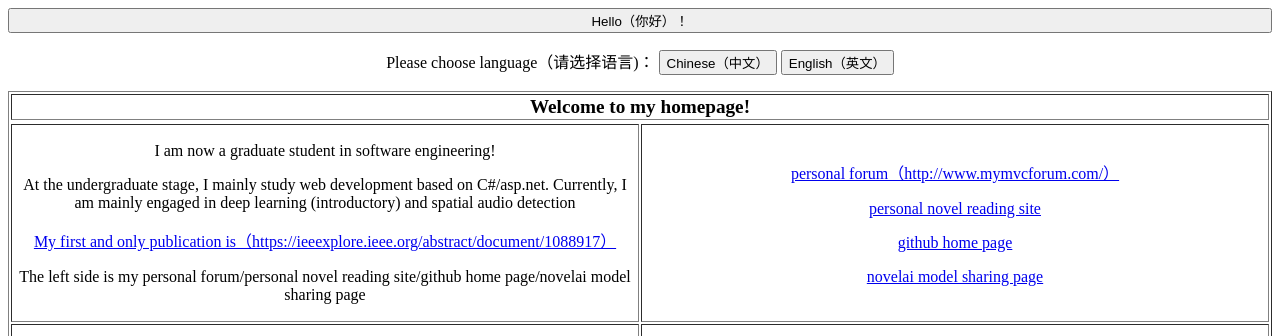
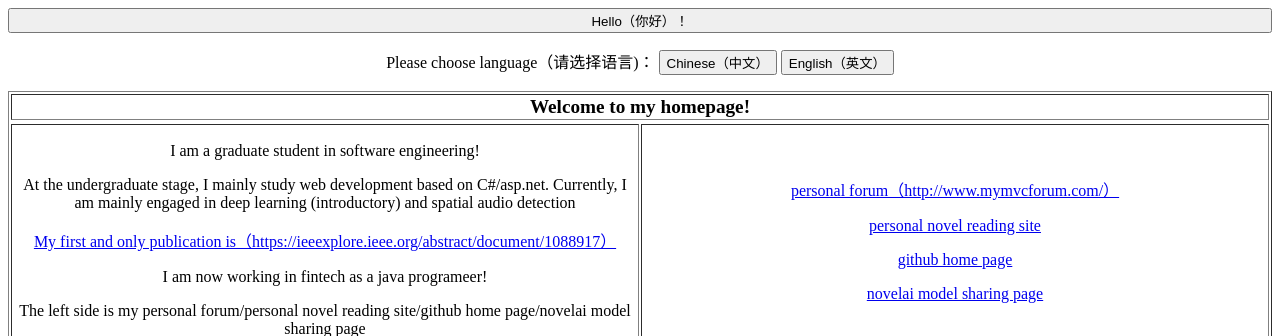
Before and after one commit to longlifedahan/longlifedahan.github.io, a plain HTML site: page index_english.html in a window 1280 px wide. Shown: the top 336 px of the page. Drawn offline with Linux system fonts and the light colour scheme; grey boxes are pictures that could not be loaded.

Commit message:
Update index_english.html

```diff
--- a/index_english.html
+++ b/index_english.html
@@ -33,9 +33,10 @@
       <tr>
       <tr>
         <td width="50%">
-          <p>I am now a graduate student in software engineering!</p>
+          <p>I am a graduate student in software engineering!</p>
           <p>At the undergraduate stage, I mainly study web development based on C#/asp.net. Currently, I am mainly engaged in deep learning (introductory) and spatial audio detection</p>
-          <a href="https://ieeexplore.ieee.org/abstract/document/1088917" target="_blank">My first and only publication is（https://ieeexplore.ieee.org/abstract/document/1088917）</a>
+          <p><a href="https://ieeexplore.ieee.org/abstract/document/1088917" target="_blank">My first and only publication is（https://ieeexplore.ieee.org/abstract/document/1088917）</a></p>
+          <p>I am now working in fintech as a java programeer!</p>
           <p>The left side is my personal forum/personal novel reading site/github home page/novelai model sharing page</p>
         </td>
         <td>
```
